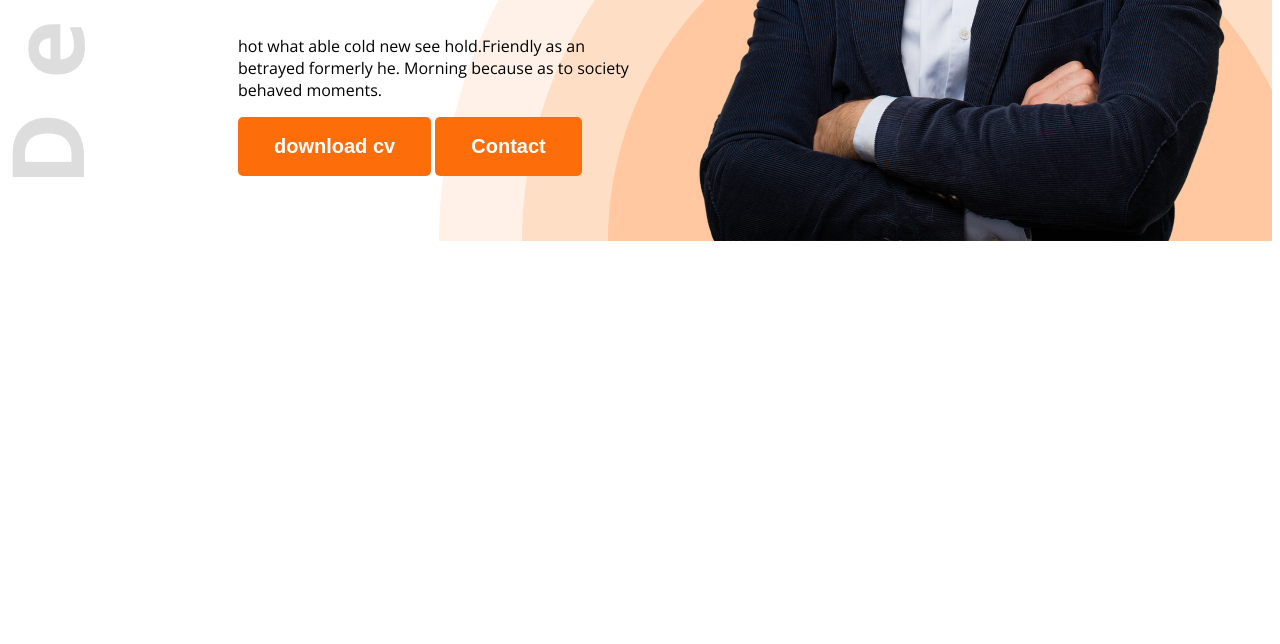
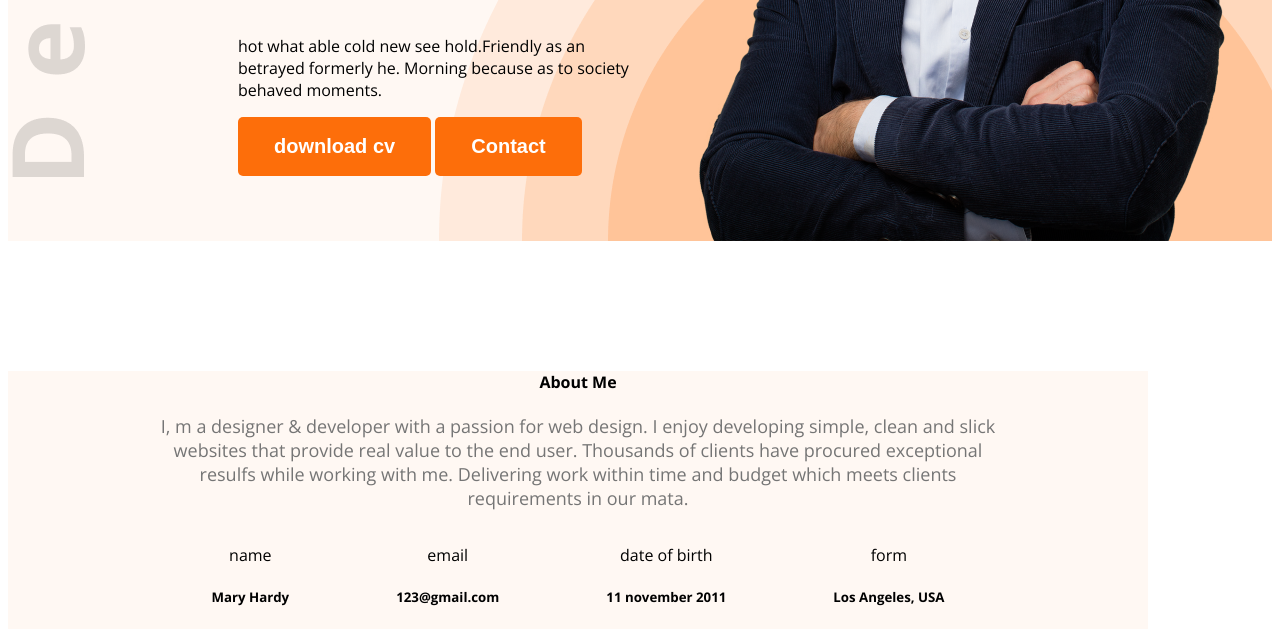
Before and after one commit to jowelahmmed/my-web-portfolio, a plain HTML site: page index.html in a window 1280 px wide. Shown: the part 594-1238 px from the top of the page. Before the commit the page ends 843 px from the top, so only its background shows below. Drawn offline with nearby package versions, Linux system fonts and the light colour scheme.

Commit message:
added about section

```diff
--- a/index.html
+++ b/index.html
@@ -33,7 +33,25 @@
         </div>
     </header>
     <main>
-        <section>
+        <section class="about">
+            <div class="about-items">
+                <h4 >About Me</h4>
+                <p class="about-description">I, m a designer & developer with a passion for web design. I enjoy developing simple, clean and slick websites that provide real value to the end user. Thousands of clients have procured exceptional resulfs while working with me. Delivering work within time and budget which meets clients requirements in our mata.</p>
+            <div class="bottom-bar">
+                <div> <p>name</p>
+                    <h5>Mary Hardy</h5>
+                </div>
+                <div ><p>email</p>
+                    <h5>123@gmail.com</h5>
+                </div>
+                <div><p>date of birth</p>
+                    <h5>11 november 2011</h5>
+                </div>
+                <div ><p>form</p>
+                    <h5>Los Angeles, USA</h5>
+                </div>
+            </div>
+            </div>
 
         </section>
     </main>
--- a/styles/portfolio.css
+++ b/styles/portfolio.css
@@ -10,6 +10,8 @@ justify-content: space-between;
     .head{background-image: url(/images/developer.png), url(/images/header_bg.png);
         background-repeat: no-repeat;
         background-position: left top ,right bottom;
+        background-color: #FFF8F3
+
     }
 /* font-style */
 .open-sans-normal {
@@ -51,7 +53,28 @@ nav ul a{text-decoration: none;
         }
         .welcome{font-size: 45px;
             font-weight: 600;}
+
         .mary{font-weight: bold;
             font-size: 85px;}
         .banner-description{font-size: 18px;
                         color: #757575;}
+
+    /* main*/
+    main{max-width: 1140px;
+   }
+
+/* about */
+
+.about{background-color: #FFF8F3;
+
+    justify-content: space-around;}
+
+
+    .about-items{text-align: center;
+        margin: 130px 150px; }
+    /* p */
+     .about-description{font-size: 18px;
+             color: #757575;}
+
+    .bottom-bar{display: flex;
+    justify-content: space-around;}
```
